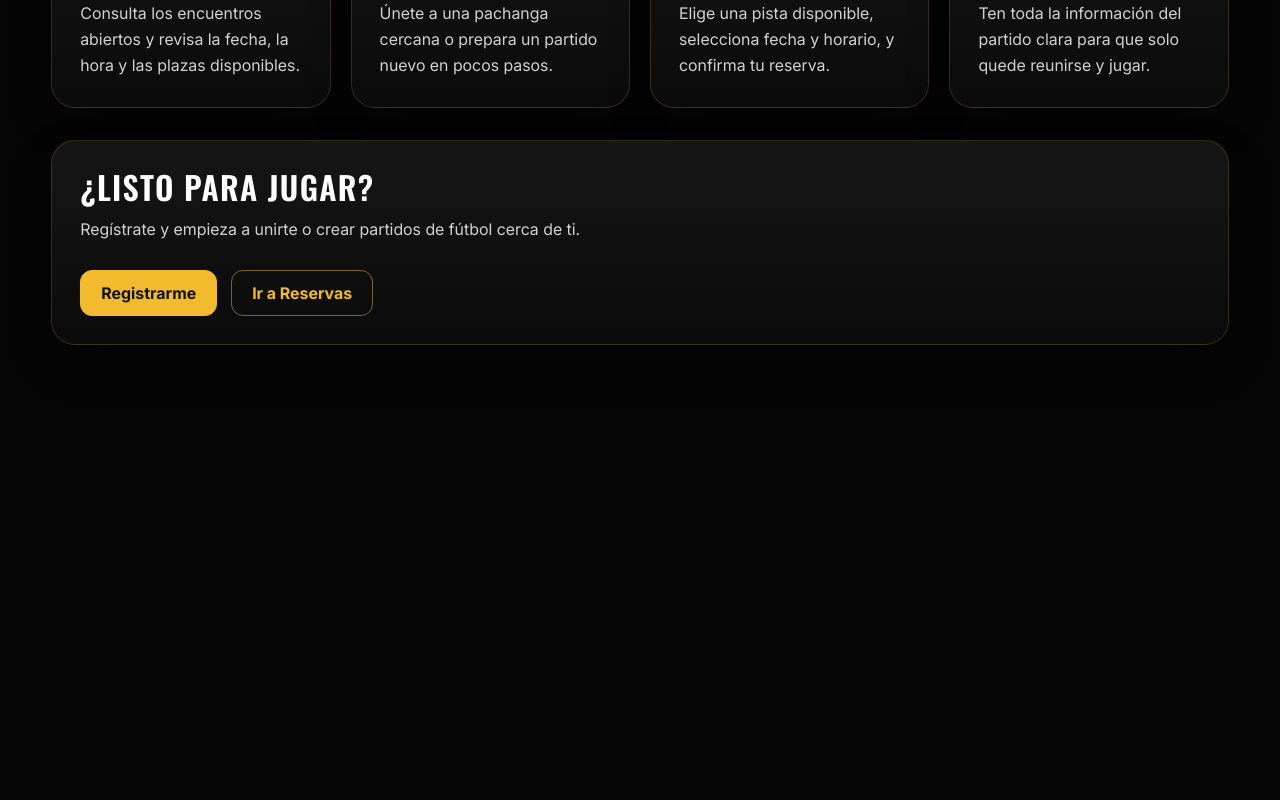
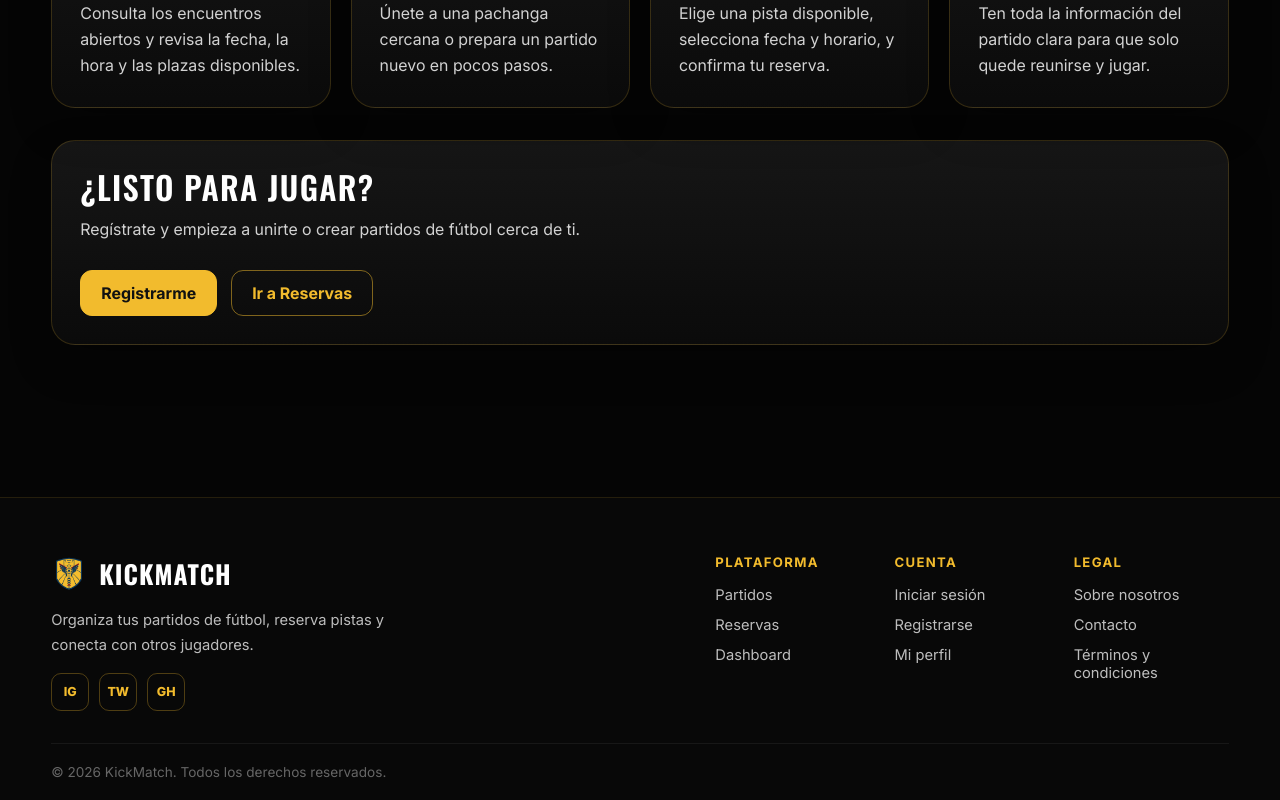
Before and after one commit to JavNinPen11/KickMatch, a React (Create React App) app in the folder Frontend/: page / in a window 1280 px wide. Shown: the part 1151-1951 px from the top of the page. Before the commit the page ends 1568 px from the top, so only its background shows below. Built offline with nearby package versions, Linux system fonts and the light colour scheme; no server answers.

Commit message:
Creación de footer KickMatch

```diff
--- a/Frontend/src/App.js
+++ b/Frontend/src/App.js
@@ -12,6 +12,7 @@ import PanelAdmin from "./pages/panelAdmin"
 import AdminRoute from "./components/authComponent/AdminRoute"
 import ReservePage from "./pages/ReservePage"
 import PanelFields from "./pages/PanelFields"
+import { Footer } from "./components/forms/Footer"
 
 
 function App() {
@@ -41,8 +42,10 @@ function App() {
             </PrivateRoute>
           } />
         </Routes>
+        <Footer/>
       </Router>
     </AuthProvider>
+
   );
 }
 
--- /dev/null
+++ b/Frontend/src/components/forms/Footer.js
@@ -0,0 +1,52 @@
+import { Link } from "react-router-dom"
+import style from "./styleForms/footer.module.scss"
+
+export function Footer() {
+    return (
+        <footer className={style.footer}>
+            <div className={style.content}>
+                <div className={style.brand}>
+                    <div className={style.logo}>
+                        <img src="/system/KickMatchLogo.png" alt="KickMatch" className={style.logoImg} />
+                        <span className={style.logoText}>KickMatch</span>
+                    </div>
+                    <p className={style.tagline}>
+                        Organiza tus partidos de fútbol, reserva pistas y conecta con otros jugadores.
+                    </p>
+                    <div className={style.socials}>
+                        <a href="https://instagram.com" target="_blank" rel="noreferrer" className={style.social}>IG</a>
+                        <a href="https://twitter.com" target="_blank" rel="noreferrer" className={style.social}>TW</a>
+                        <a href="https://github.com" target="_blank" rel="noreferrer" className={style.social}>GH</a>
+                    </div>
+                </div>
+
+                <div className={style.links}>
+                    <div className={style.col}>
+                        <h4>Plataforma</h4>
+                        <Link to="/matches">Partidos</Link>
+                        <Link to="/reservas">Reservas</Link>
+                        <Link to="/dashboard">Dashboard</Link>
+                    </div>
+
+                    <div className={style.col}>
+                        <h4>Cuenta</h4>
+                        <Link to="/login">Iniciar sesión</Link>
+                        <Link to="/register">Registrarse</Link>
+                        <Link to="/profile">Mi perfil</Link>
+                    </div>
+
+                    <div className={style.col}>
+                        <h4>Legal</h4>
+                        <Link to="/about">Sobre nosotros</Link>
+                        <Link to="/contact">Contacto</Link>
+                        <Link to="/terms">Términos y condiciones</Link>
+                    </div>
+                </div>
+            </div>
+
+            <div className={style.bottom}>
+                <p>© {new Date().getFullYear()} KickMatch. Todos los derechos reservados.</p>
+            </div>
+        </footer>
+    )
+}
--- /dev/null
+++ b/Frontend/src/components/forms/styleForms/footer.module.scss
@@ -0,0 +1,141 @@
+.footer {
+    background-color: #080808;
+    border-top: 1px solid rgba(242, 187, 45, 0.12);
+    margin-top: 80px;
+}
+
+.content {
+    width: min(1180px, 92vw);
+    margin: 0 auto;
+    padding: 56px 0 32px;
+    display: grid;
+    grid-template-columns: 1.2fr 1fr;
+    gap: 48px;
+}
+
+.brand {
+    display: flex;
+    flex-direction: column;
+    gap: 16px;
+    max-width: 360px;
+}
+
+.logo {
+    display: inline-flex;
+    align-items: center;
+    gap: 12px;
+}
+
+.logoImg {
+    width: 36px;
+    height: 36px;
+    object-fit: contain;
+}
+
+.logoText {
+    font-family: "Oswald";
+    font-size: 1.6rem;
+    font-weight: 700;
+    letter-spacing: 0.04em;
+    text-transform: uppercase;
+    color: #fff;
+}
+
+.tagline {
+    margin: 0;
+    color: #bdbdbd;
+    line-height: 1.65;
+    font-size: 0.92rem;
+}
+
+.socials {
+    display: flex;
+    gap: 10px;
+}
+
+.social {
+    width: 38px;
+    height: 38px;
+    border: 1px solid rgba(242, 187, 45, 0.3);
+    border-radius: 10px;
+    display: inline-flex;
+    align-items: center;
+    justify-content: center;
+    color: #f2bb2d;
+    font-size: 0.78rem;
+    font-weight: 800;
+    text-decoration: none;
+    transition: background-color 0.2s ease, border-color 0.2s ease;
+
+    &:hover {
+        background-color: rgba(242, 187, 45, 0.1);
+        border-color: #f2bb2d;
+    }
+}
+
+.links {
+    display: grid;
+    grid-template-columns: repeat(3, 1fr);
+    gap: 24px;
+}
+
+.col {
+    display: flex;
+    flex-direction: column;
+    gap: 12px;
+}
+
+.col h4 {
+    margin: 0 0 4px;
+    color: #f2bb2d;
+    font-size: 0.82rem;
+    font-weight: 700;
+    letter-spacing: 0.1em;
+    text-transform: uppercase;
+}
+
+.col a {
+    color: #bdbdbd;
+    text-decoration: none;
+    font-size: 0.92rem;
+    transition: color 0.2s ease;
+
+    &:hover {
+        color: #fff;
+    }
+}
+
+.bottom {
+    border-top: 1px solid rgba(255, 255, 255, 0.06);
+    padding: 20px 0;
+    width: min(1180px, 92vw);
+    margin: 0 auto;
+}
+
+.bottom p {
+    margin: 0;
+    color: #666;
+    font-size: 0.85rem;
+}
+
+@media (max-width: 768px) {
+    .content {
+        grid-template-columns: 1fr;
+        gap: 32px;
+        padding: 40px 0 24px;
+    }
+
+    .links {
+        grid-template-columns: repeat(2, 1fr);
+    }
+
+    .brand {
+        max-width: 100%;
+    }
+}
+
+@media (max-width: 480px) {
+    .links {
+        grid-template-columns: 1fr;
+    }
+}
```
